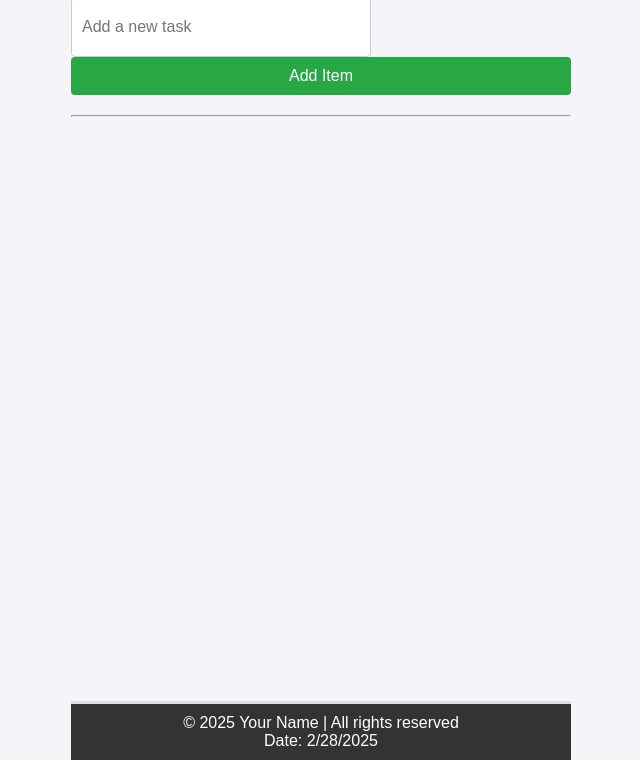
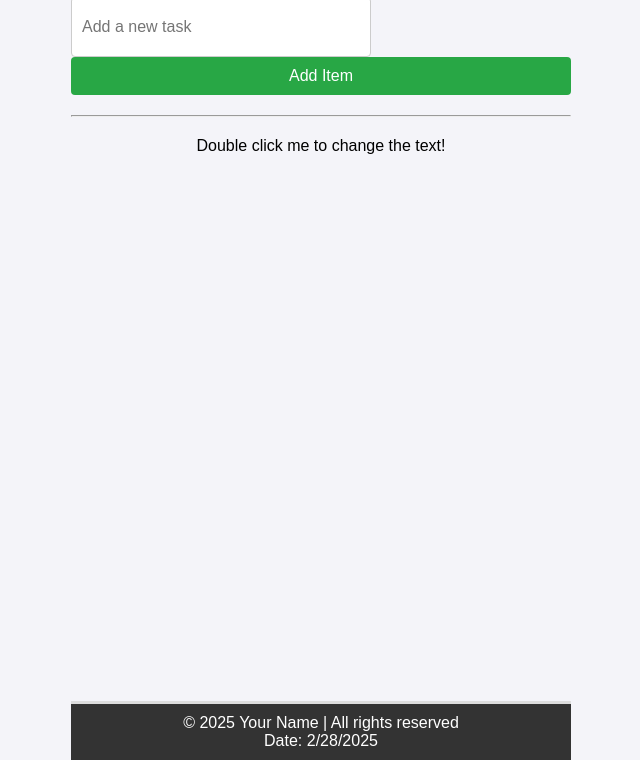
Before and after one commit to leocruz721/JavaScript-Projects, a plain HTML site: page Basic-JavaScript-Projects/todo_app/index.html in a window 1280 px wide. Shown: the part 40-800 px from the top of the page, without its empty margins (319-959 px from the left). Drawn offline with Linux system fonts and the light colour scheme.

Commit message:
Add interactive text change feature in todo app

```diff
--- a/Basic-JavaScript-Projects/todo_app/index.html
+++ b/Basic-JavaScript-Projects/todo_app/index.html
@@ -16,6 +16,9 @@
 
     <div id="todos"></div>
 
+    <p ondblclick="changeText()">Double click me to change the text!</p>
+
+
     <footer>
         <p>&copy; 2025 Your Name | All rights reserved</p>
         <p>Date: <script>document.write(new Date().toLocaleDateString());</script></p>
--- a/Basic-JavaScript-Projects/todo_app/js/todo.js
+++ b/Basic-JavaScript-Projects/todo_app/js/todo.js
@@ -81,3 +81,7 @@ function show () {
 }
 docoument.getElementById('add').addEventListener('click', add);
 show();
+
+function changeText() {
+    document.querySelector("p").innerHTML = "You double-clicked the paragraph! The text has changed.";
+}
```
